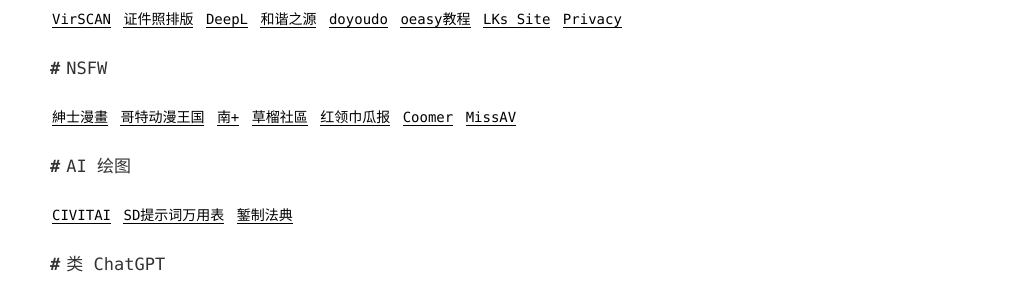
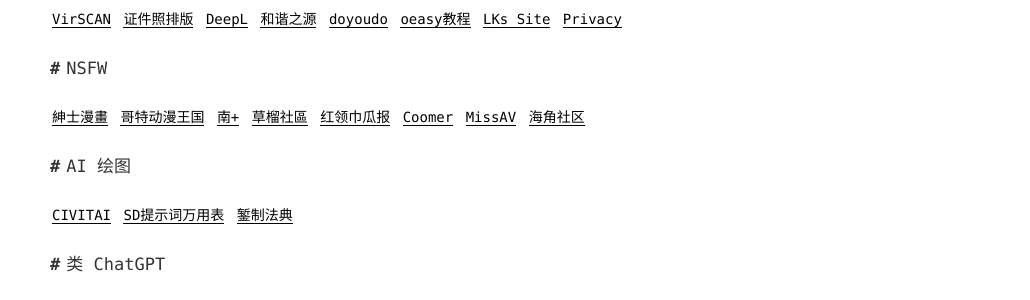
Before and after one commit to admans/admans.github.io, a Jekyll site: the page built from pages/navi.md, in a window 1280 px wide. Shown: the part 1117-1417 px from the top of the page, without its empty margins (250-1280 px from the left). Built offline with Jekyll 4.4.1, drawn with Linux system fonts in a browser that asks for light colours.

Commit message:
Update navi.md

```diff
--- a/pages/navi.md
+++ b/pages/navi.md
@@ -41,7 +41,7 @@ title: 导航
 
 ## NSFW
 
-[紳士漫畫](https://www.wnacg.com/ "紳士漫畫") [哥特动漫王国](https://www.gtloli.gay/ "哥特动漫王国") [南+](https://south-plus.net/ "南+") [草榴社區](https://t66y.com/ "草榴社區") [红领巾瓜报](https://hlj.fun/ "红领巾瓜报") [Coomer](https://coomer.su/ "Coomer") [MissAV](https://missav.com/ "MissAV")
+[紳士漫畫](https://www.wnacg.com/ "紳士漫畫") [哥特动漫王国](https://www.gtloli.gay/ "哥特动漫王国") [南+](https://south-plus.net/ "南+") [草榴社區](https://t66y.com/ "草榴社區") [红领巾瓜报](https://hlj.fun/ "红领巾瓜报") [Coomer](https://coomer.su/ "Coomer") [MissAV](https://missav.com/ "MissAV") [海角社区](https://haijiao.com/ "海角社区")
 
 ## AI 绘图
 
```
